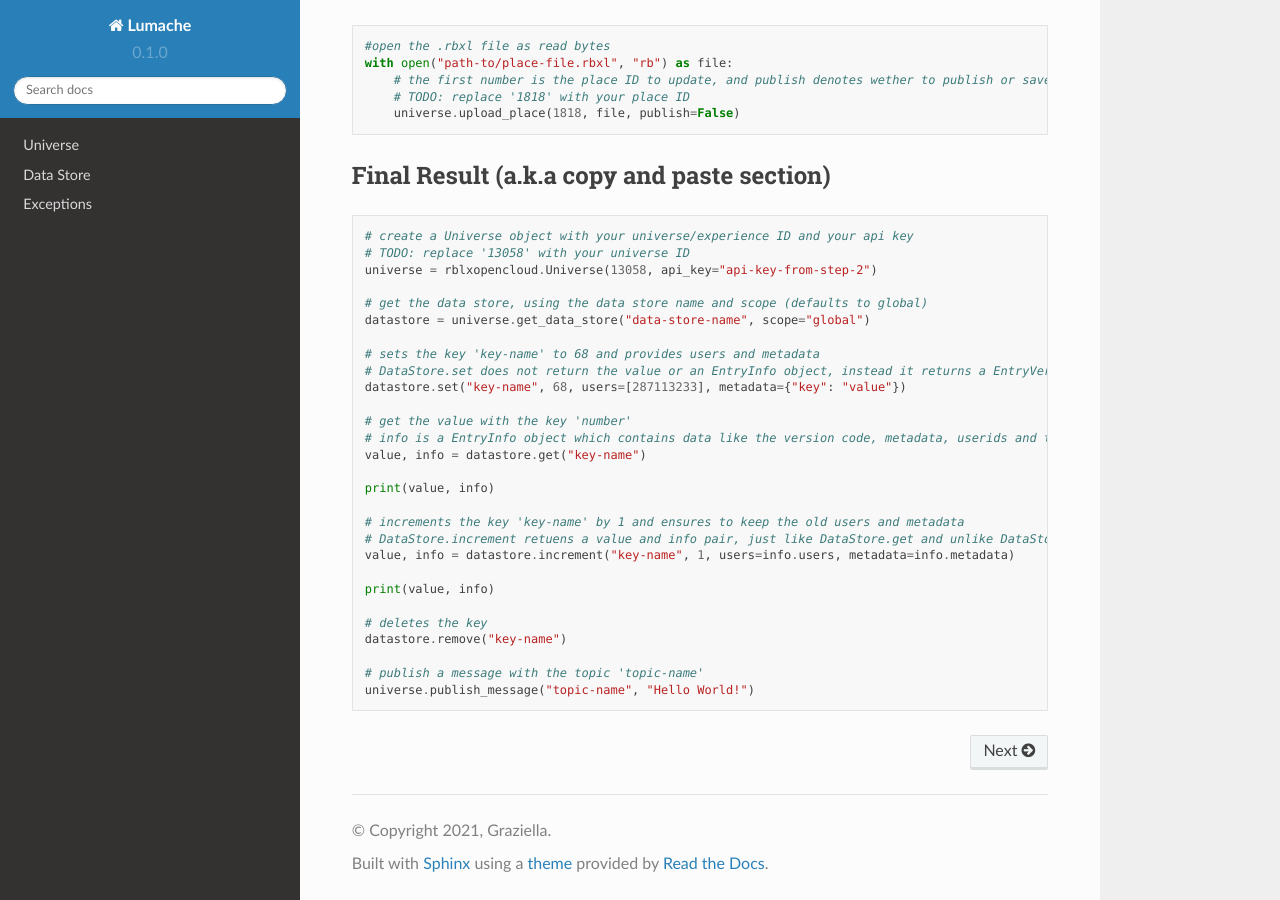
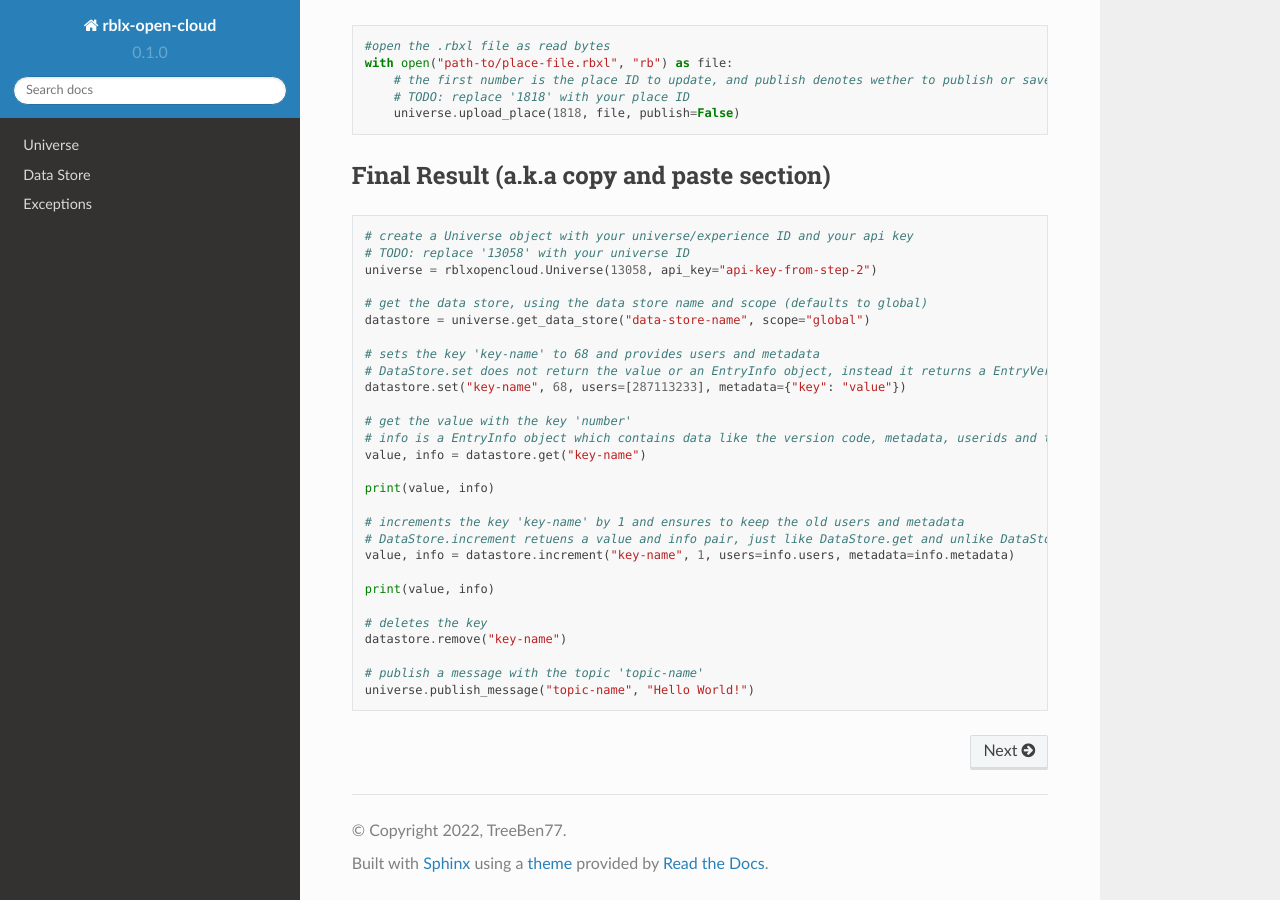
Before and after one commit to treeben77/rblx-open-cloud, a Sphinx documentation site: the page built from docs/source/index.rst, in a window 1280 px wide and 900 px high, scrolled down 2658 px. Built offline with Sphinx 7.4.7 and the Read the Docs theme 2.0.0, drawn with Linux system fonts in a browser that asks for light colours.

Commit message:
fixed project information for docs

```diff
--- a/docs/source/conf.py
+++ b/docs/source/conf.py
@@ -2,9 +2,9 @@
 
 # -- Project information
 
-project = 'Lumache'
-copyright = '2021, Graziella'
-author = 'Graziella'
+project = 'rblx-open-cloud'
+copyright = '2022, TreeBen77'
+author = 'TreeBen77'
 
 release = '0.1'
 version = '0.1.0'
```
